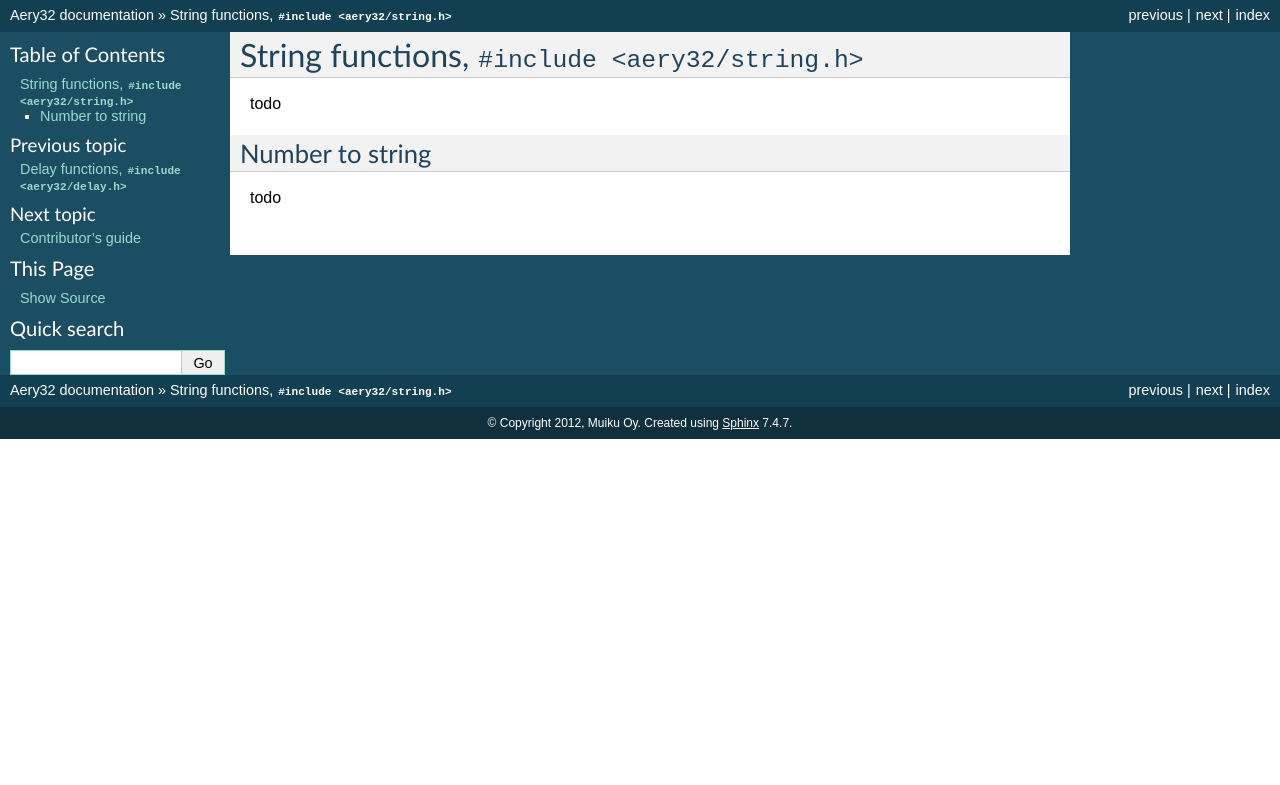
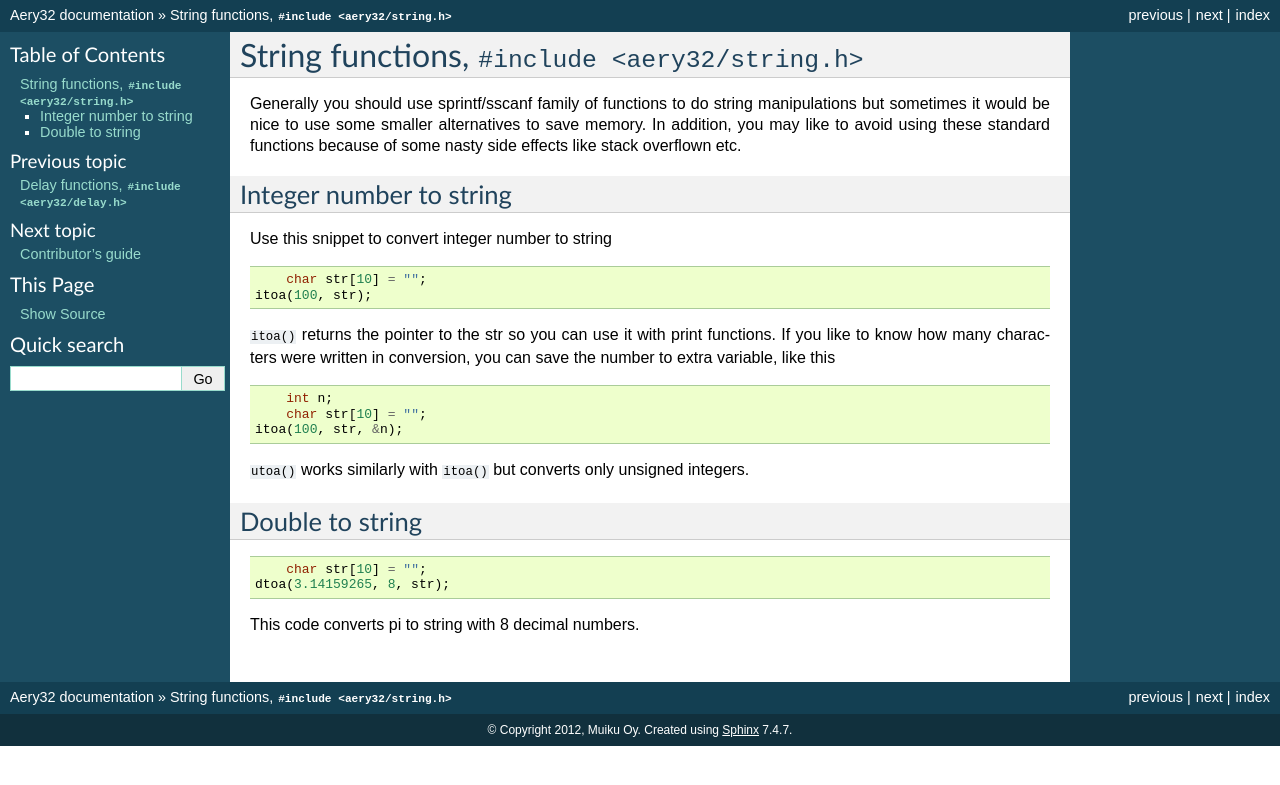
Before and after one commit to aery32/aery32-refguide, a Sphinx documentation site: the page built from source/string_functions.rst, in a window 1280 px wide. Shown: the top 785 px of the page. Built offline with Sphinx 7.4.7, drawn with Linux system fonts in a browser that asks for light colours.

Commit message:
Write string functions

```diff
--- a/source/string_functions.rst
+++ b/source/string_functions.rst
@@ -1,9 +1,34 @@
 String functions, ``#include <aery32/string.h>``
 ================================================
 
-todo
+Generally you should use sprintf/sscanf family of functions to do string manipulations but sometimes it would be nice to use some smaller alternatives to save memory. In addition, you may like to avoid using these standard functions because of some nasty side effects like stack overflown etc.
 
-Number to string
+Integer number to string
+------------------------
+
+Use this snippet to convert integer number to string
+
+.. code-block:: c++
+
+	char str[10] = "";
+    itoa(100, str);
+
+``itoa()`` returns the pointer to the str so you can use it with print functions. If you like to know how many characters were written in conversion, you can save the number to extra variable, like this
+
+.. code-block:: c++
+
+	int n;
+	char str[10] = "";
+    itoa(100, str, &n);
+
+``utoa()`` works similarly with ``itoa()`` but converts only unsigned integers.
+
+Double to string
 ----------------
 
-todo
+.. code-block:: c++
+
+	char str[10] = "";
+    dtoa(3.14159265, 8, str);
+
+This code converts pi to string with 8 decimal numbers.
```
